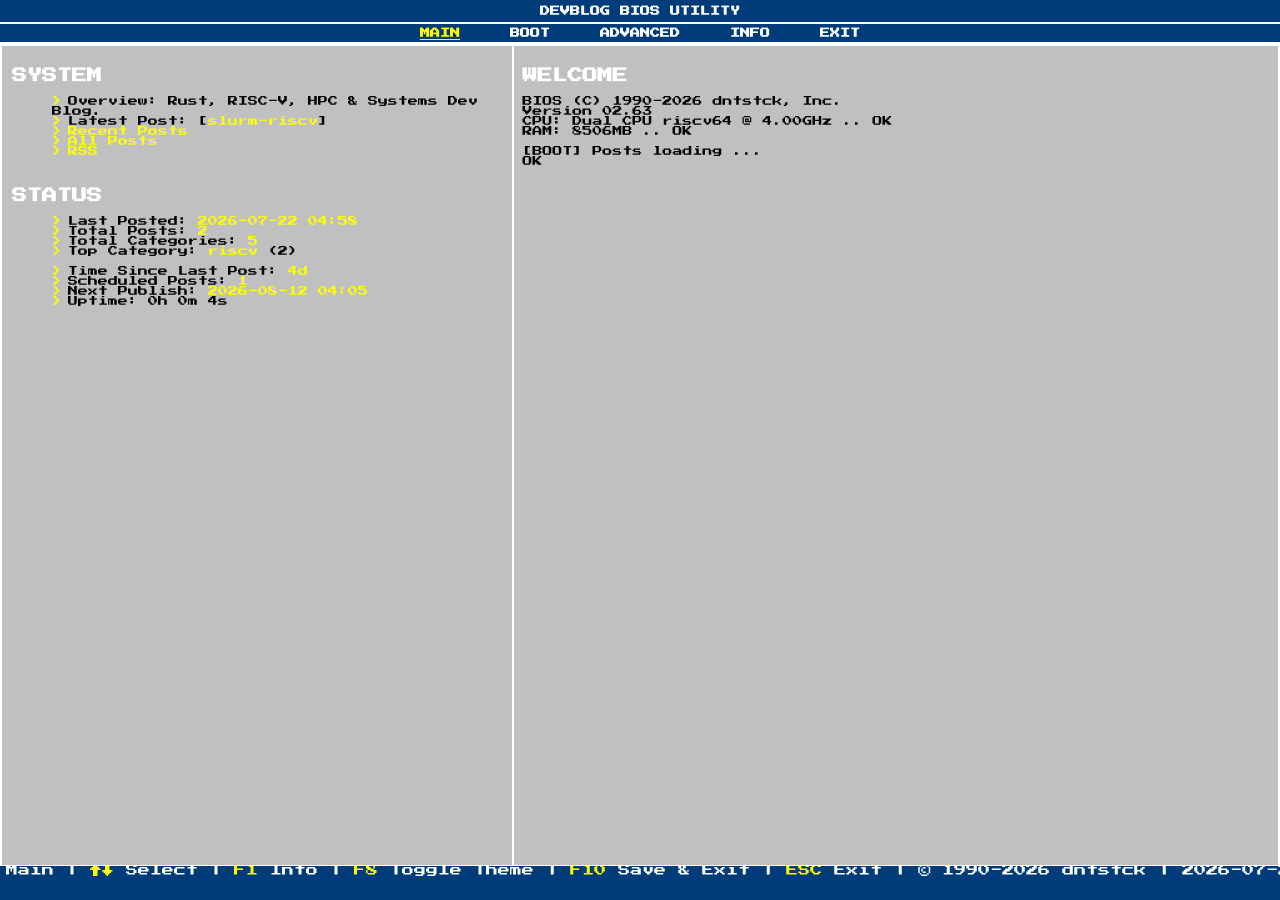
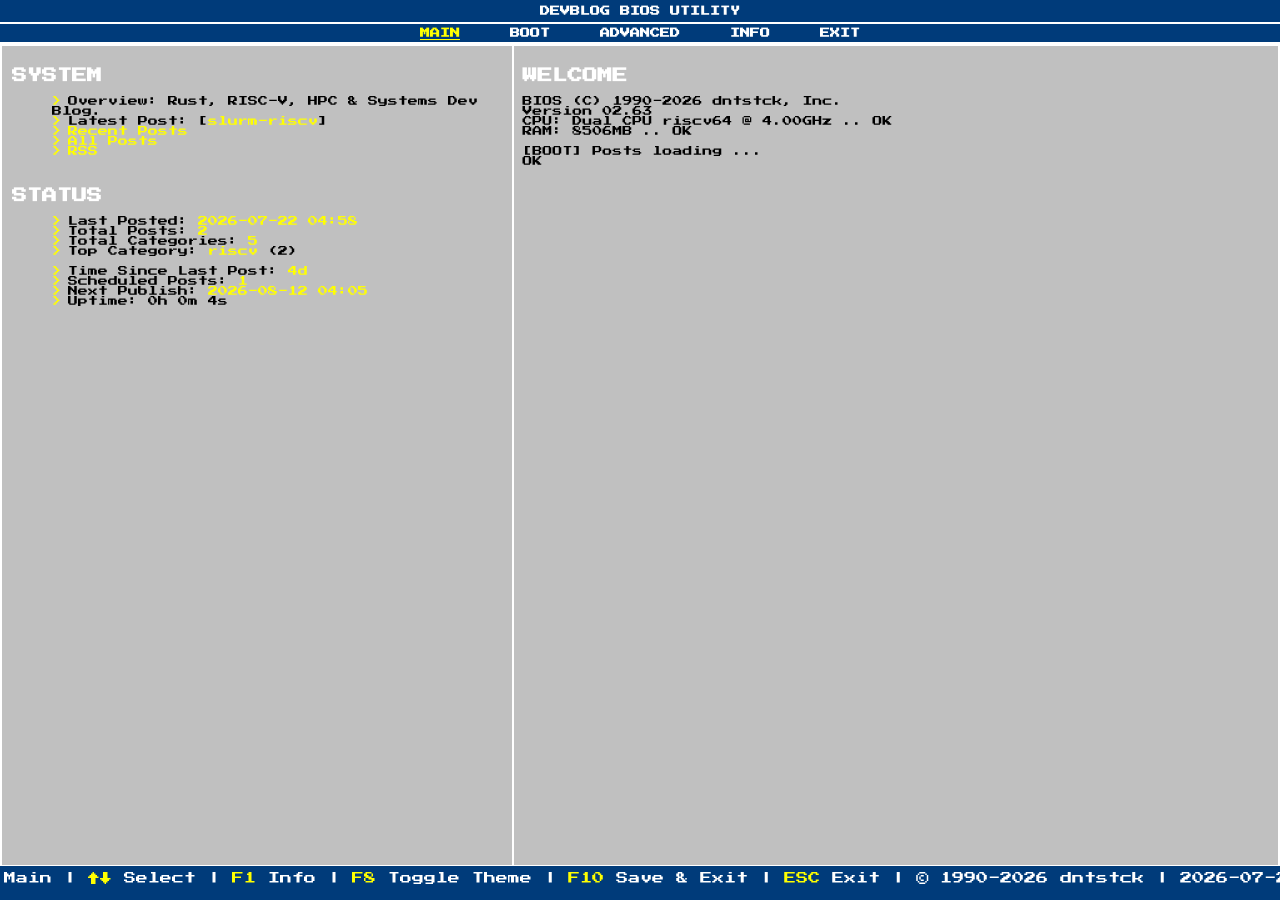
Before and after one commit to dntstck/blog, a Jekyll site: the page built from index.md, in a window 1280 px wide. Built offline with Jekyll 4.4.1, drawn with Linux system fonts in a browser that asks for light colours.

Commit message:
css tweaks - line height final fix.

```diff
--- a/assets/css/bios.css
+++ b/assets/css/bios.css
@@ -324,20 +324,21 @@ code {
 
 /* status bar fix for mobile */
 
-.statusbar {
+.statusbar,
+    .theme-dark .statusbar {
     display: block;
     white-space: nowrap;
     overflow-x: auto;
     box-sizing: border-box;
-
     text-align: center;
-    padding: 0 0.5ch;
-    line-height: 0.8;
+    padding: 1 0.5ch;
+    line-height: 1.4;
 }
 
 .statusbar * {
     font-size: inherit;
 }
+
 
 /* mobile smooth scroll */
 @media (max-width: 600px) {
```
